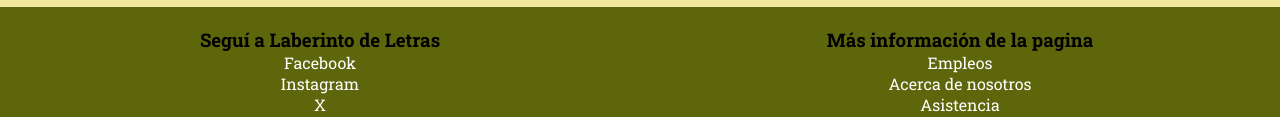
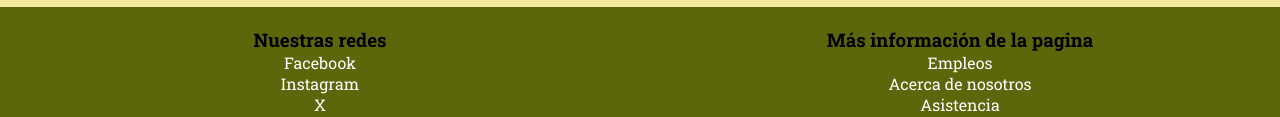
Before and after one commit to Maury1907/TPI, a plain HTML site: page Index.html in a window 1280 px wide. Shown: the part 3876-3993 px from the top of the page. Drawn offline with Linux system fonts and the light colour scheme.

Commit message:
Probando commit

```diff
--- a/Index.html
+++ b/Index.html
@@ -677,7 +677,7 @@
   <!--En el footer agregado los link de contacto en las redes y una lista tipo menu para navegar-->
   <footer class="footer">
     <div class="redes sociales">
-      <h3>Seguí a Laberinto de Letras </h3>
+      <h3>Nuestras redes</h3>
       <ul class="links-redes">
         <li><a href="facebook">Facebook</a> </li>
         <li> <a href="instagram">Instagram</a></li>
```
